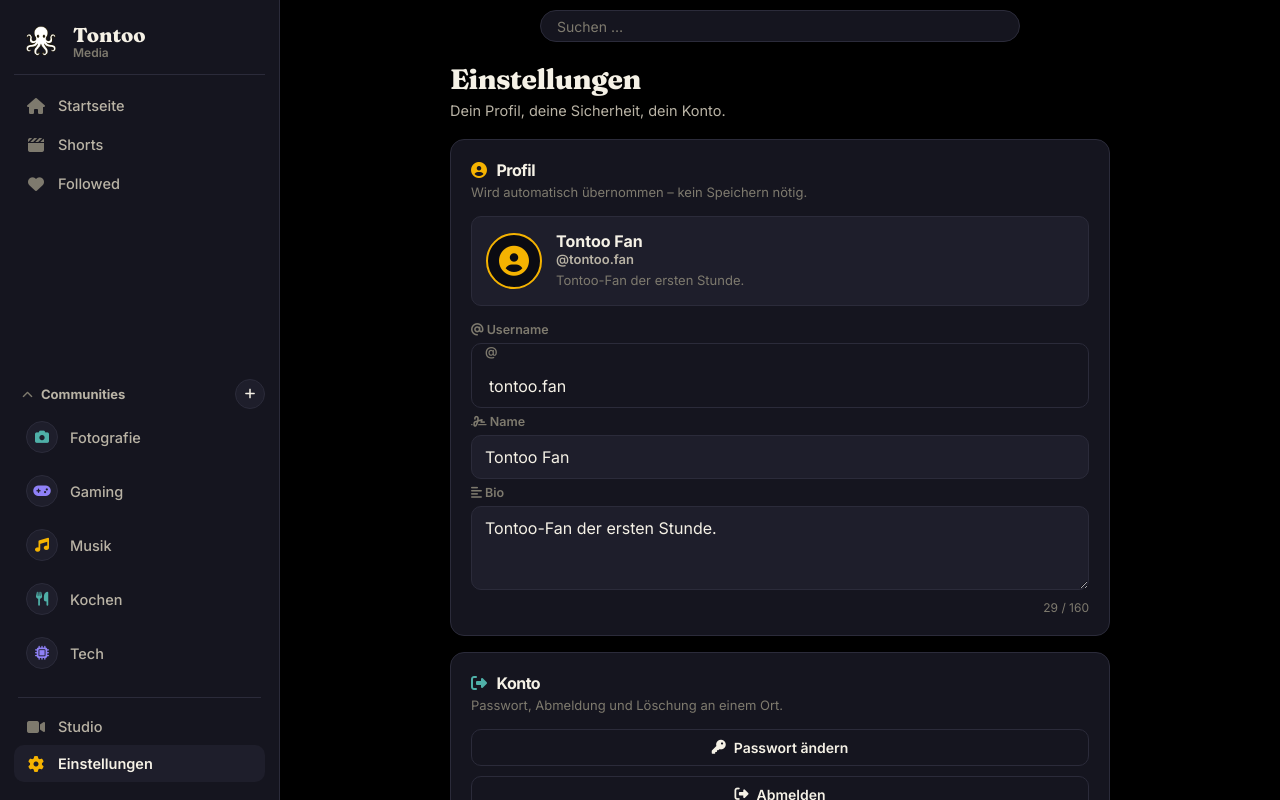
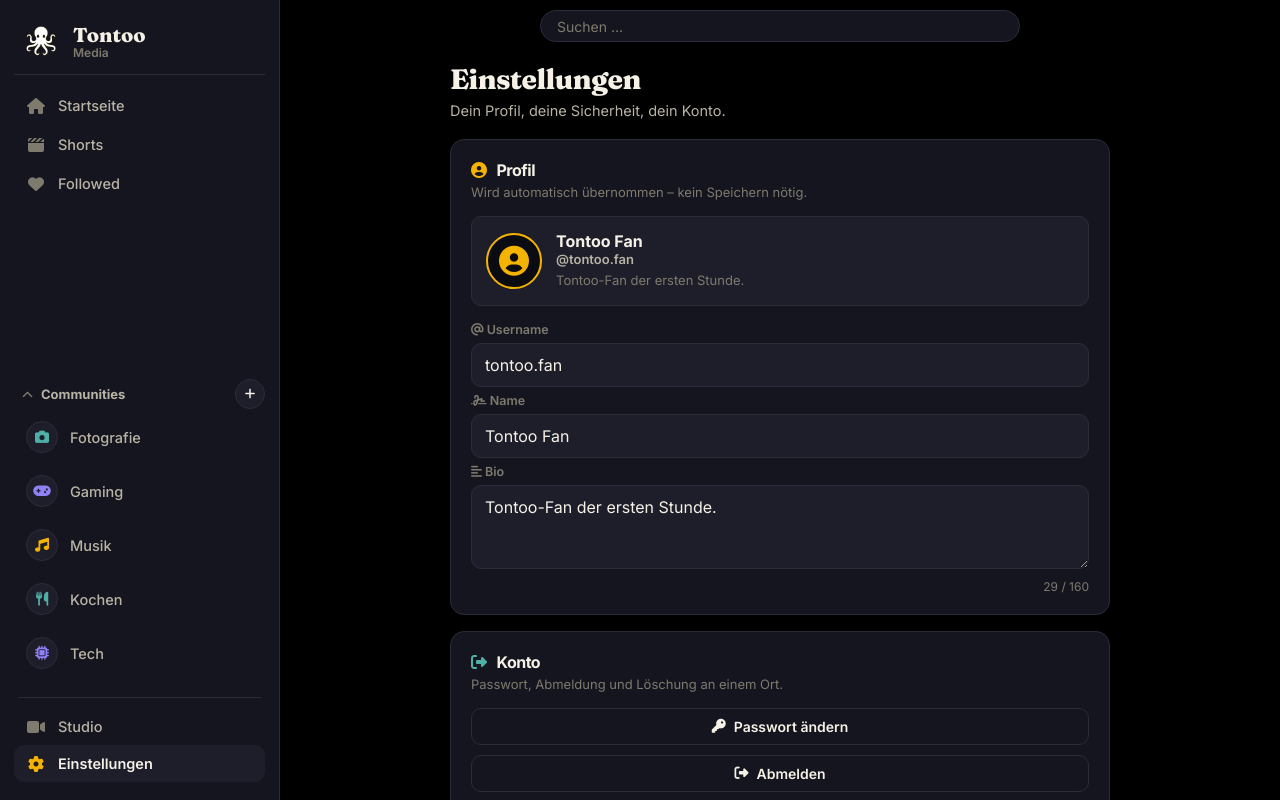
Before and after one commit to arlomu/TontooMedia, a React (Vite) app in the folder frontend/: page /einstellungen in a window 1280 px wide. Shown: the top 800 px of the page. Built offline with nearby package versions, Linux system fonts and the light colour scheme.

Commit message:
Einstellungen: Username als normale Texteingabe, Prefix-Box entfernt

```diff
--- a/frontend/src/index.css
+++ b/frontend/src/index.css
@@ -573,8 +573,6 @@ main.app-wrap { max-width: none; padding: 0; }
 }
 .set-desc { margin: 0 0 16px; font-size: 13px; color: var(--text-3rd); }
 .set-section .field input, .set-section .field textarea { background: var(--surface2); }
-/* Username ist eine Zeile: @-Prefix + transparentes Feld (keine Doppel-Box) */
-.set-section .handle-wrap input { background: transparent; }
 .sheet .field input { background: var(--surface2); }
 .sheet-narrow { width: min(420px, 100%); }
 .konto-stack { display: flex; flex-direction: column; gap: 10px; }
@@ -594,19 +592,6 @@ main.app-wrap { max-width: none; padding: 0; }
 .profile-prev strong { font-size: 16px; color: var(--text); }
 .profile-prev small { font-size: 13px; color: var(--text-sec); font-weight: 600; }
 .profile-prev p { margin: 4px 0 0; font-size: 13px; line-height: 1.5; color: var(--text-3rd); }
-.handle-wrap {
-  display: flex; align-items: center;
-  background: var(--surface); border: 1px solid var(--border);
-  border-radius: 10px; padding-left: 13px;
-  transition: border-color 0.15s;
-}
-.handle-wrap:focus-within { border-color: var(--brand); }
-.handle-at { color: var(--text-3rd); font-size: 16px; font-weight: 600; }
-.handle-wrap input {
-  flex: 1; min-width: 0; background: transparent; border: none; outline: none;
-  color: var(--text); font-size: 16px; font-family: var(--font-body);
-  padding: 11px 13px 11px 4px;
-}
 .field textarea {
   width: 100%; background: var(--surface); border: 1px solid var(--border);
   border-radius: 10px; padding: 11px 13px; color: var(--text);
--- a/frontend/src/pages/app/Einstellungen.jsx
+++ b/frontend/src/pages/app/Einstellungen.jsx
@@ -97,17 +97,15 @@ export default function Einstellungen({ showToast }) {
 
         <label className="field">
           <span><i className="fa-solid fa-at" /> Username</span>
-          <span className="handle-wrap">
-            <span className="handle-at" aria-hidden="true">@</span>
           <input
             type="text"
             placeholder="z. B. tontoo.fan"
             value={username}
             autoComplete="username"
+            maxLength={20}
             onChange={(e) => { setUsername(e.target.value); touchSaved() }}
             aria-invalid={!!userError}
           />
-          </span>
         </label>
         {userError && (
           <p className="formerror" role="alert">
```
Lines whose indentation alone changed are shown as unchanged.
